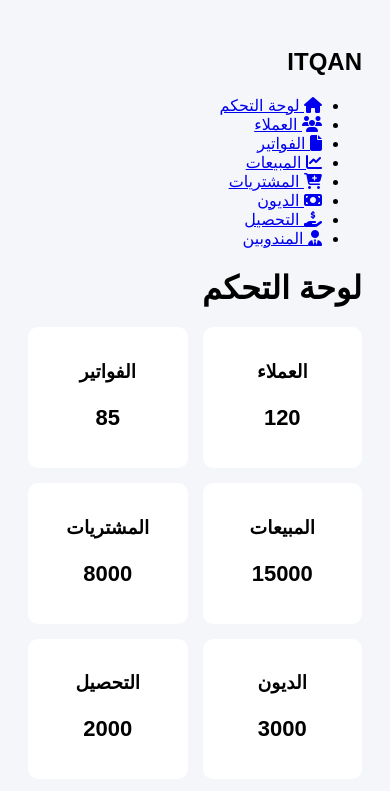
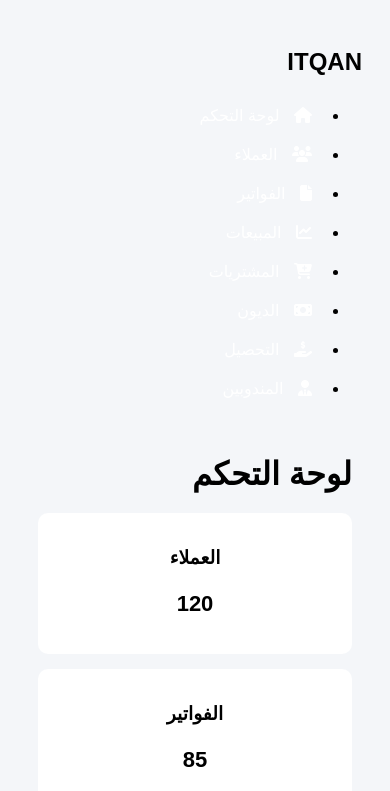
Before and after one commit to mohammedelsonbaty866-jpg/fast, a website: page index.html in a window 390 px wide. Shown: the top 791 px of the page. Drawn offline with Linux system fonts and the light colour scheme.

Commit message:
Add sidebar styles and responsive design rules

```diff
--- a/css/dashboard.css
+++ b/css/dashboard.css
@@ -50,3 +50,44 @@ th, td {
   border-bottom: 1px solid #ddd;
   text-align: center;
 }
+/* روابط */
+.sidebar a {
+  color: white;
+  text-decoration: none;
+  display: block;
+}
+
+.sidebar li {
+  padding: 10px;
+}
+
+.sidebar li:hover {
+  background: #334155;
+}
+
+/* أيقونات */
+.sidebar i {
+  margin-left: 10px;
+}
+
+/* Responsive */
+@media (max-width: 768px) {
+
+  .layout {
+    flex-direction: column;
+  }
+
+  .sidebar {
+    width: 100%;
+    height: auto;
+  }
+
+  .content {
+    padding: 10px;
+  }
+
+  .cards {
+    grid-template-columns: 1fr;
+  }
+
+}
```
